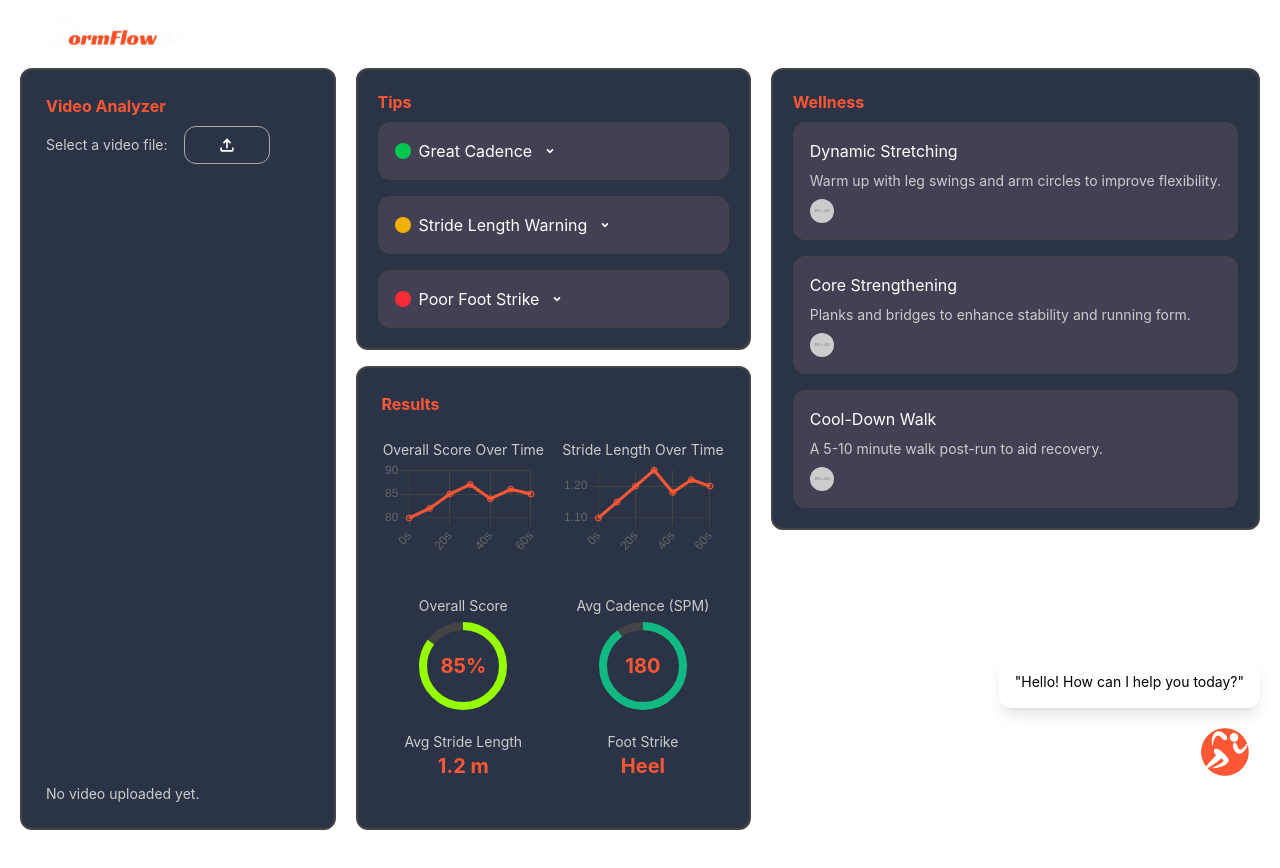
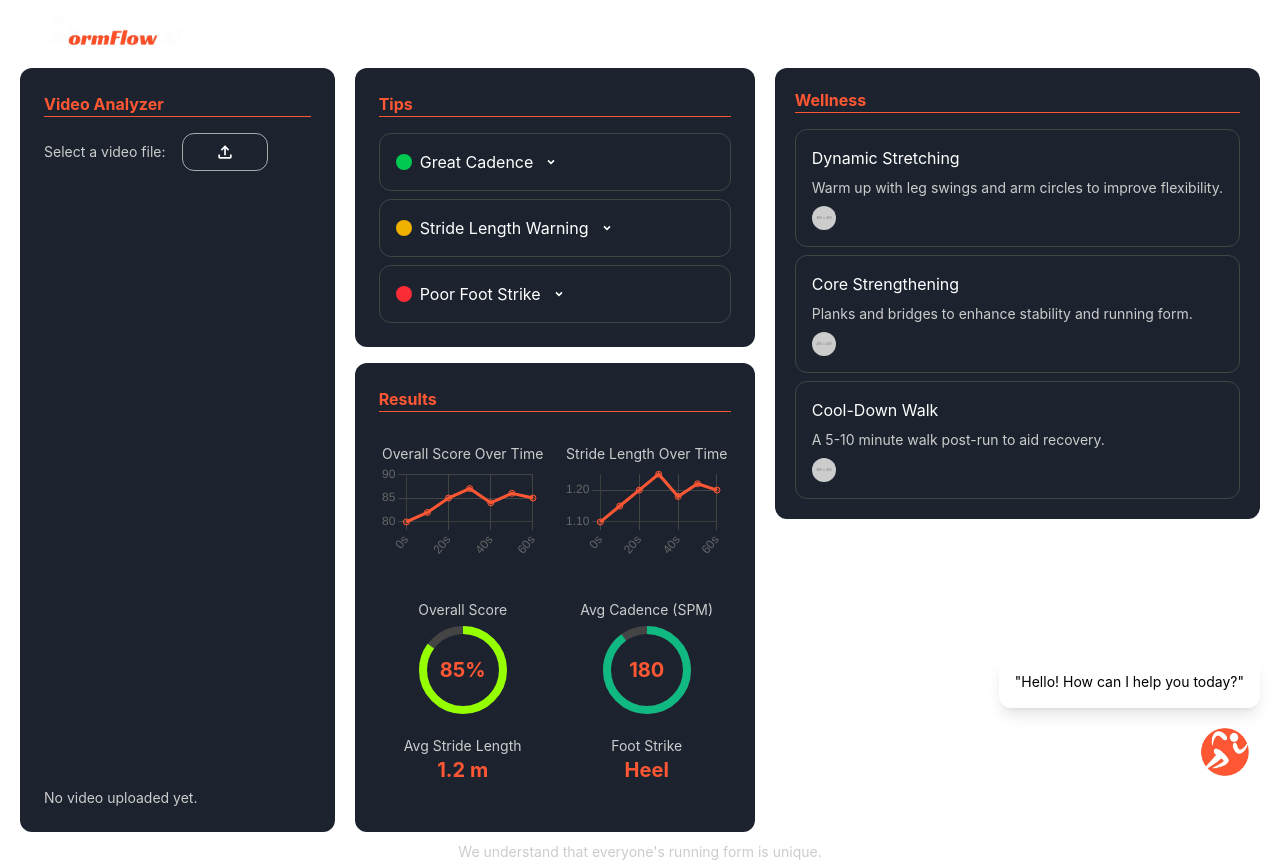
Before and after one commit to probro91/FormFlow, a React (Vite) app in the folder frontend/: page / in a window 1280 px wide. Built offline with nearby package versions, Linux system fonts and the light colour scheme.

Commit message:
frontend upd

```diff
--- a/frontend/package.json
+++ b/frontend/package.json
@@ -13,12 +13,14 @@
     "@ashwamegh/react-link-preview": "^1.0.1",
     "@dhaiwat10/react-link-preview": "^1.15.0",
     "@tailwindcss/vite": "^4.0.8",
+    "axios": "^1.7.9",
     "chart.js": "^4.4.8",
     "link-preview-js": "^3.0.14",
     "react": "^19.0.0",
     "react-chartjs-2": "^5.3.0",
     "react-dom": "^19.0.0",
-    "react-icons": "^5.5.0"
+    "react-icons": "^5.5.0",
+    "react-loader-spinner": "^6.1.6"
   },
   "devDependencies": {
     "@eslint/js": "^9.19.0",
--- a/frontend/src/App.jsx
+++ b/frontend/src/App.jsx
@@ -3,21 +3,16 @@ import ThreePanelUI from "./ThreePanelUI";
 import title from "./assets/title.png";
 
 function App() {
-  const [activePanel, setActivePanel] = useState(null);
-  const [videos, setVideos] = useState([]); // Store uploaded video URLs
-
   return (
     <div className="min-h-screen min-w-screen text-white font-montserrat">
       {/* Navigation */}
       <nav className="p-4 pb-0 sflex justify-between items-center">
         <img src={title} alt="title" className="w-48 h-8 object-cover" />
       </nav>
-      <ThreePanelUI
-        activePanel={activePanel}
-        setActivePanel={setActivePanel}
-        videos={videos}
-        setVideos={setVideos}
-      />
+      <ThreePanelUI />
+      <div className="flex justify-center items-center h-2 text-sm text-[#cccccc] pb-4">
+        We understand that everyone's running form is unique.
+      </div>
     </div>
   );
 }
--- a/frontend/src/ThreePanelUI.jsx
+++ b/frontend/src/ThreePanelUI.jsx
@@ -9,7 +9,6 @@ const ThreePanelUI = () => {
   const [activePanel, setActivePanel] = useState(null);
   const [videos, setVideos] = useState([]);
   const [tips, setTips] = useState([]);
-  const [expandedTip, setExpandedTip] = useState(null);
   const [sources, setSources] = useState([]);
   // State for TipsPanel
   const [cadenceData, setCadenceData] = useState(null); // Could be populated from real data
@@ -58,8 +57,7 @@ const ThreePanelUI = () => {
               title={panel.title}
               activePanel={activePanel}
               setActivePanel={setActivePanel}
-              expandedTip={expandedTip}
-              setExpandedTip={setExpandedTip}
+              tips={tips}
             />
             <GraphsPanel
               key={panel.id}
--- a/frontend/src/colors.jsx
+++ b/frontend/src/colors.jsx
@@ -1,7 +1,7 @@
 const colors = {
-  bg: "#1A2533", // Primary background color (dark navy)
-  card1: "#2A3446", // Card variation 1 (slightly lighter navy)
-  card2: "#444054", // Card variation 2 (slightly lighter navy)
+  bg: "#313E54", // Primary background color (dark navy)
+  card1: "#1C232F", // Card variation 1 (slightly lighter navy)
+  card2: "#1C232F", // Card variation 2 (slightly lighter navy)
 };
 
 export default colors;
--- a/frontend/src/components/GraphsPanel.jsx
+++ b/frontend/src/components/GraphsPanel.jsx
@@ -153,11 +153,11 @@ const GraphsPanel = ({
 
   return (
     <div
-      className={`text-white rounded-xl transition-all duration-300 ease-in-out flex flex-col text-center border-2 border-[#444444] p-6 pb-12 hover:border-[#555555] hover:scale-101 `}
+      className={`text-white rounded-xl transition-all duration-300 ease-in-out flex flex-col text-center border-[#444444] p-6 pb-12 hover:border-[#555555] hover:scale-101 `}
       style={{ backgroundColor: colors.card1 }}
       onClick={() => setActivePanel(id)}
     >
-      <h2 className="text-[#FF5733] mb-2 font-montserrat font-bold text-left flex flex-col text-left items-start gap-2">
+      <h2 className="text-[#FF5733] mb-2 font-montserrat font-bold text-left flex flex-col text-left items-start gap-2 border-b-1 border-[#FF5733] mb-4">
         {title}
       </h2>
       <div className="grid grid-cols-2 gap-4 my-4">
--- a/frontend/src/components/SourcesPanel.jsx
+++ b/frontend/src/components/SourcesPanel.jsx
@@ -3,6 +3,8 @@ import RunVideo from "./RunVideo";
 import { MdOutlineFileUpload } from "react-icons/md";
 import CustomDropdown from "./CustomDropdown";
 import colors from "../colors";
+import { Rings } from "react-loader-spinner";
+import axios from "axios";
 
 const SourcesPanel = ({
   id,
@@ -12,6 +14,7 @@ const SourcesPanel = ({
   videos,
   setVideos,
 }) => {
+  const [loading, setLoading] = useState(false);
   const [selectedFile, setSelectedFile] = useState(null);
   const fileInputRef = useRef(null); // Ref to trigger hidden file input
 
@@ -29,16 +32,38 @@ const SourcesPanel = ({
   };
 
   // Handle video upload
-  const handleUpload = () => {
-    if (selectedFile) {
-      const videoUrl = URL.createObjectURL(selectedFile);
-
-      // call backend here
-
-      setVideos([videoUrl, ...videos]); // Add to videos state
-      setSelectedFile(null); // Clear preview
+  async function handleUpload() {
+    console.log("Uploading video...");
+    if (!selectedFile) {
+      console.error("No file selected");
+      return;
     }
-  };
+    const videoUrl = URL.createObjectURL(selectedFile);
+    console.log("Created object URL:", videoUrl);
+    try {
+      const formData = new FormData();
+      formData.append("video", selectedFile);
+      console.log("FormData created");
+      const response = await axios.post(
+        "http://localhost:5001/analyze",
+        formData,
+        {
+          headers: { "Content-Type": "multipart/form-data" },
+        }
+      );
+      console.log("Upload successful:", response.data); // Ensure we're using the latest state
+      setVideos((prevVideos) => [videoUrl, ...prevVideos]);
+      setSelectedFile(null); // Clear after upload completes
+    } catch (error) {
+      console.error("Error uploading video:", error);
+    } // Cleanup the created object URL when the component unmounts
+    useEffect(() => {
+      return () => {
+        URL.revokeObjectURL(videoUrl);
+      };
+    }, [videoUrl]);
+    console.log("Upload process complete");
+  }
 
   // Handle cancel preview
   const handleCancel = (e) => {
@@ -54,14 +79,33 @@ const SourcesPanel = ({
 
   return (
     <div
-      className={`flex-2 text-white rounded-xl transition-all duration-300 ease-in-out flex flex-col items-start text-left p-6 border-2 border-[#444444] justify-between hover:border-[#555555] hover:scale-101`}
+      className={`flex-2 text-white rounded-xl transition-all duration-300 ease-in-out flex flex-col items-start text-left p-6 border-[#444444] justify-between hover:border-[#555555] hover:scale-101 relative`}
       style={{ backgroundColor: colors.card1 }}
       onClick={() => setActivePanel(id)}
     >
+      {/* Spinner Overlay */}
+      {loading && (
+        <div className="absolute inset-0 flex items-center justify-center rounded-xl z-10">
+          <Rings
+            height="80"
+            width="80"
+            radius="9"
+            color="white" // Orange accent
+            ariaLabel="audio-loading"
+            wrapperStyle={{}}
+            wrapperClass=""
+            visible={true}
+          />
+        </div>
+      )}
+
       {/* Title and Upload Section */}
-      <div className="w-full flex flex-col items-start">
+      <div
+        className="w-full flex flex-col items-start gap-4"
+        style={{ opacity: loading ? 0.5 : 1 }}
+      >
         <div className="w-full">
-          <h2 className="text-[#FF5733] font-montserrat font-bold mb-2">
+          <h2 className="text-[#FF5733] font-montserrat font-bold mb-2 border-b-1 border-[#FF5733] mb-4">
             {title}
           </h2>
 
@@ -131,7 +175,7 @@ const SourcesPanel = ({
               handleUpload();
             }}
             className={`mt-4 px-4 py-2 rounded-xl text-white font-montserrat cursor-pointer transition-colors duration-300 ${
-              selectedFile
+              selectedFile && !loading
                 ? "bg-[#FF5733] hover:bg-[#e04e2d]"
                 : "bg-gray-500 cursor-not-allowed"
             }`}
@@ -142,7 +186,9 @@ const SourcesPanel = ({
       </div>
 
       {/* Most Recent Video */}
-      <RunVideo videoUrl={videos.length > 0 ? videos[0] : null} />
+      <div style={{ opacity: loading ? 0.5 : 1 }}>
+        <RunVideo videoUrl={videos.length > 0 ? videos[0] : null} />
+      </div>
     </div>
   );
 };
--- a/frontend/src/components/TipsPanel.jsx
+++ b/frontend/src/components/TipsPanel.jsx
@@ -1,30 +1,12 @@
-import React from "react";
+import React, { useState } from "react";
 import { RiArrowDropDownLine } from "react-icons/ri";
 import Source from "./Source";
 import colors from "../colors";
 
-const TipsPanel = ({
-  id,
-  title,
-  activePanel,
-  setActivePanel,
-  expandedTip,
-  setExpandedTip,
-  stats, // Keeping stats prop for circular meters
-}) => {
-  // Default stats if none provided
-  const defaultStats = {
-    avgCadence: "180",
-    avgStrideLength: "1.2 m",
-    footStrike: "Heel",
-    overallScore: "85",
-  };
+const TipsPanel = ({ id, title, activePanel, tips, setActivePanel }) => {
+  const [expandedTip, setExpandedTip] = useState(null);
 
-  const { avgCadence, avgStrideLength, footStrike, overallScore } =
-    stats || defaultStats;
-
-  // Placeholder data for tips
-  const tips = [
+  const tipsDummyData = [
     {
       id: 1,
       type: "green",
@@ -67,21 +49,23 @@ const TipsPanel = ({
     },
   ];
 
+  const tipsArray = tips.length > 0 ? tips : tipsDummyData;
+
   return (
     <div
-      className={`text-white rounded-xl transition-all duration-300 ease-in-out flex flex-col items-center text-center border-2 hover:scale-101 hover:border-[#555555] border-[#444444]`}
+      className={`text-white rounded-xl transition-all duration-300 ease-in-out flex flex-col items-center text-center hover:scale-101 hover:border-[#555555] border-[#444444]`}
       style={{ backgroundColor: colors.card1 }}
       onClick={() => setActivePanel(id)}
     >
       {/* Scrollable Content Container */}
-      <div className="w-full p-5 flex flex-col items-center justify-between gap-8">
+      <div className="w-full p-6 flex flex-col items-center justify-between gap-8">
         {/* Tips List */}
         <div className="w-full flex flex-col items-start">
-          <h2 className="text-[#FF5733] mb-2 font-montserrat font-bold">
-            Tips
+          <h2 className="text-[#FF5733] mb-2 font-montserrat font-bold border-b-1 border-[#FF5733] w-full text-left mb-4">
+            {title}
           </h2>
-          <div className="space-y-4 w-full">
-            {tips.map((tip) => (
+          <div className="space-y-2 w-full">
+            {tipsArray.map((tip) => (
               <div
                 key={tip.id}
                 className={`p-4 rounded-xl transition-all duration-300 w-full text-left border-1 border-[#444444]
--- a/frontend/src/components/WellnessPanel.jsx
+++ b/frontend/src/components/WellnessPanel.jsx
@@ -52,7 +52,7 @@ const WellnessPanel = ({ id, title, activePanel, setActivePanel }) => {
 
   return (
     <div
-      className={`flex-2 text-white rounded-xl transition-all duration-300 ease-in-out flex flex-col items-center text-center border-2 border-[#444444] hover:border-[#555555] hover:scale-101`}
+      className={`flex-2 text-white rounded-xl transition-all duration-300 ease-in-out flex flex-col items-center text-center border-[#444444] hover:border-[#555555] hover:scale-101`}
       style={{ backgroundColor: colors.card1 }}
       onClick={() => setActivePanel(id)}
     >
@@ -60,10 +60,10 @@ const WellnessPanel = ({ id, title, activePanel, setActivePanel }) => {
       <div className="w-full h-full p-5 flex flex-col items-center justify-start gap-8">
         {/* Top Half: Exercise Suggestions */}
         <div className="w-full">
-          <h2 className="text-[#FF5733] mb-2 font-montserrat font-bold text-left">
+          <h2 className="text-[#FF5733] mb-2 font-montserrat font-bold text-left flex flex-col items-start gap-2 border-b-1 border-[#FF5733] mb-4">
             {title}
           </h2>
-          <div className="space-y-4">
+          <div className="space-y-2">
             {exercises.map((exercise) => (
               <div
                 key={exercise.id}
--- a/frontend/src/index.css
+++ b/frontend/src/index.css
@@ -7,7 +7,7 @@
 
   color-scheme: light dark;
   color: rgba(255, 255, 255, 0.87);
-  background-color: #121212;
+  background-color: #273345;
 
   font-synthesis: none;
   text-rendering: optimizeLegibility;
```
Also changed, not shown: frontend/src/components/RunVideo.jsx (+1 -15 lines), 1 other file (tests, documents, lock files or other folders).
